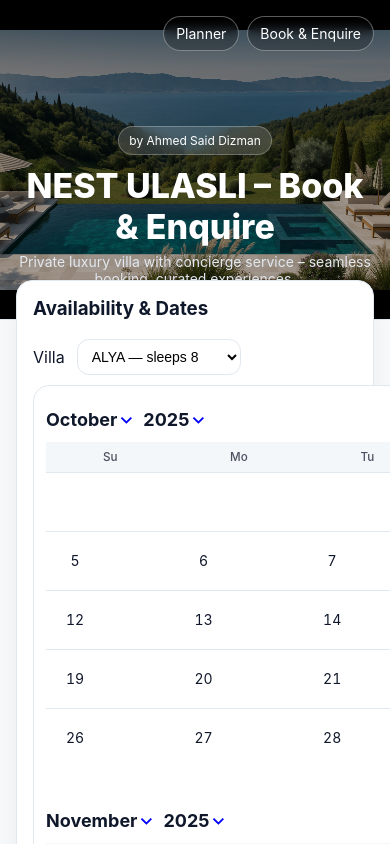
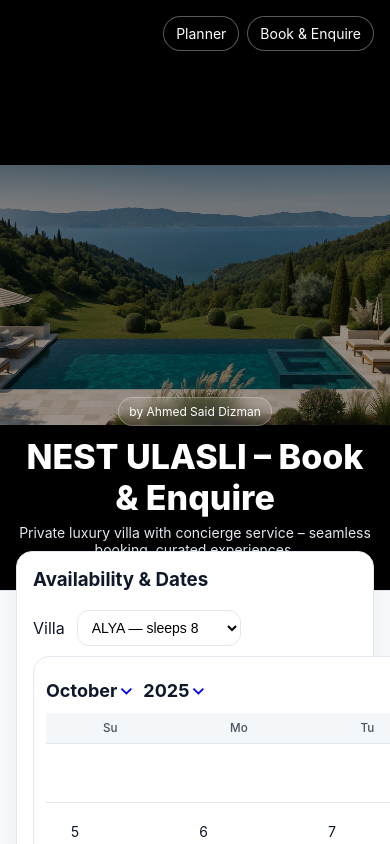
Before and after one commit to dirvass/nest-planner, a React (Vite) app: page /book in a window 390 px wide. Shown: the top 844 px of the page. Built offline with nearby package versions, Linux system fonts and the light colour scheme.

Commit message:
Update styles.css

```diff
--- a/src/styles.css
+++ b/src/styles.css
@@ -92,9 +92,9 @@ tfoot td{font-weight:700;background:#f9fafb}
 
 /* Mobil */
 @media (max-width: 768px){
-  .header{height:320px}
-  .header-inner{padding:32px 16px}
-  .container{margin-top:-40px}
+  .header{ height:70vh; } /* mobilde biraz daha kısa */
+  .header-inner{ padding:32px 16px; }
+  .container{ margin-top:-40px; }
 }
 /* ---------- LAYOUT YARDIMCILAR ---------- */
 .stack > * + * { margin-top: 16px; }        /* Dikey spacing */
```
